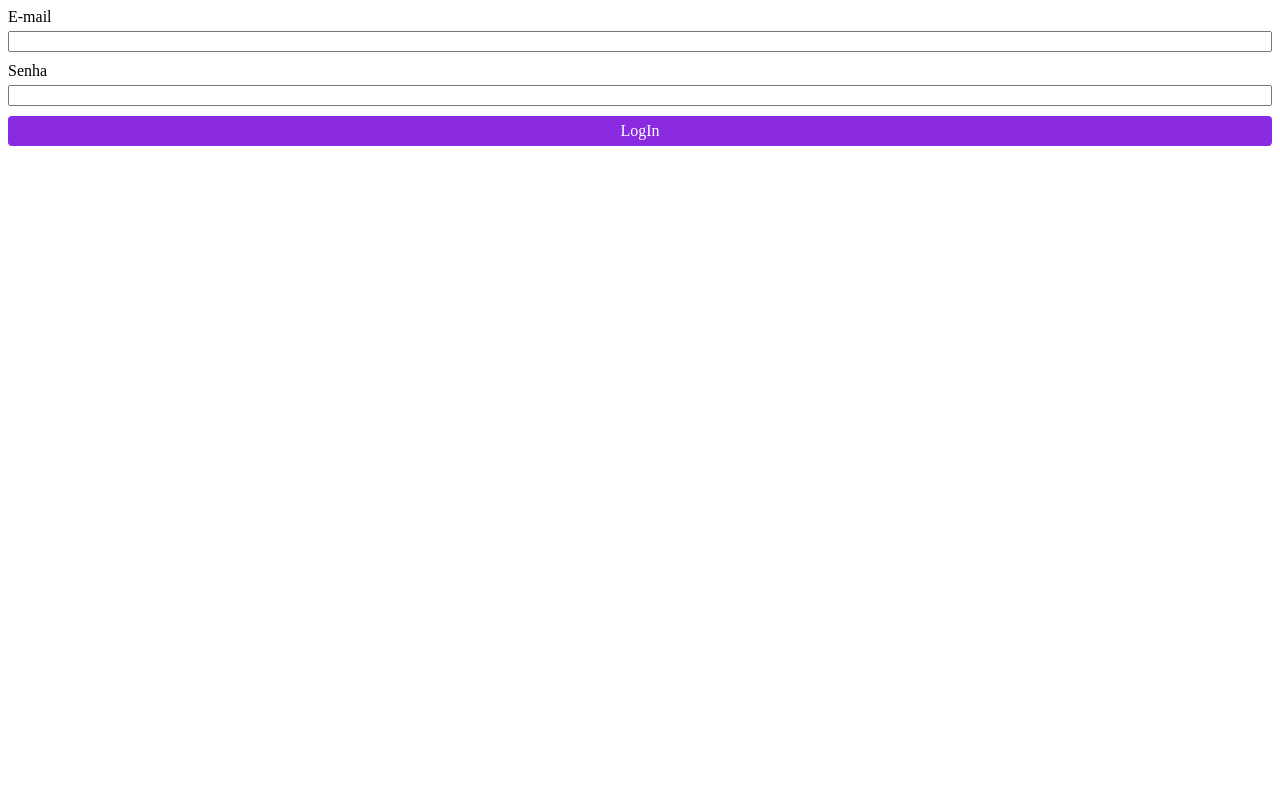
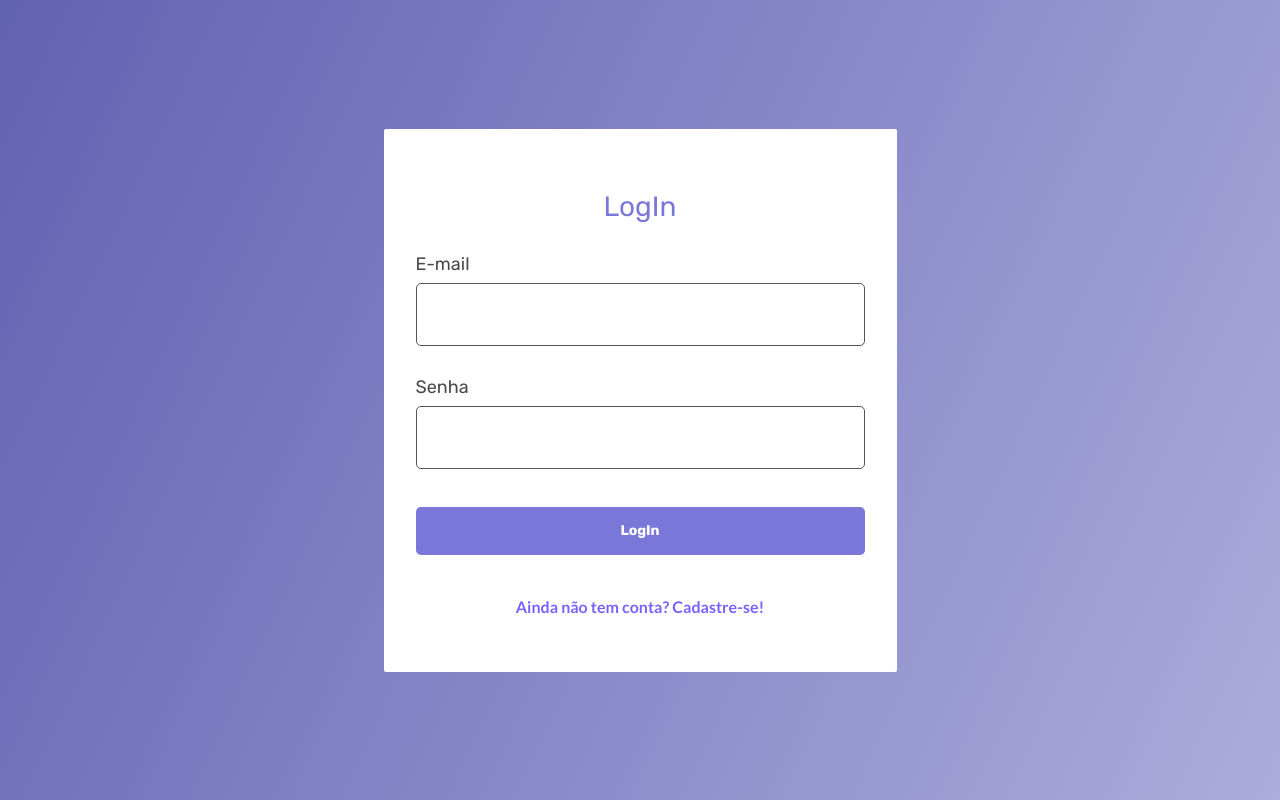
Before and after one commit to devRafaCoelho/register-login-logout, a React (Vite) app in the folder frontend/: page / in a window 1280 px wide. Built offline with nearby package versions, Linux system fonts and the light colour scheme.

Commit message:
created initial style

```diff
--- a/frontend/index.html
+++ b/frontend/index.html
@@ -4,6 +4,10 @@
 <head>
   <meta charset="UTF-8" />
   <link rel="icon" type="image/svg+xml" href="/vite.svg" />
+  <link rel="preconnect" href="https://fonts.googleapis.com">
+  <link rel="preconnect" href="https://fonts.gstatic.com" crossorigin>
+  <link href="https://fonts.googleapis.com/css2?family=Lato:wght@400;700&family=Rubik:wght@400;700&display=swap"
+    rel="stylesheet">
   <meta name="viewport" content="width=device-width, initial-scale=1.0" />
   <title>Register-LogIn-LogOut</title>
 </head>
--- a/frontend/src/components/FormLogIn/index.jsx
+++ b/frontend/src/components/FormLogIn/index.jsx
@@ -5,7 +5,7 @@ import * as yup from 'yup';
 import { Form, InputContainer, Button } from './styles';
 import api from '../../services/api'
 import { setItem, getItem } from '../../utils/storage';
-import { useNavigate } from 'react-router-dom';
+import { Link, useNavigate } from 'react-router-dom';
 
 export default function CardLogin() {
     const schema = yup.object().shape({
@@ -50,6 +50,8 @@ export default function CardLogin() {
 
     return (
         <Form onSubmit={handleSubmit(onSubmit)}>
+            <h1>LogIn</h1>
+
             <InputContainer>
                 <label htmlFor="email">E-mail</label>
                 <input
@@ -71,6 +73,10 @@ export default function CardLogin() {
             </InputContainer>
 
             <Button>LogIn</Button>
+
+            <p>
+                Ainda não tem conta? <Link to='/cadastro'>Cadastre-se!</Link>
+            </p>
         </Form>
     );
 }
--- a/frontend/src/components/FormLogIn/styles.js
+++ b/frontend/src/components/FormLogIn/styles.js
@@ -1,27 +1,103 @@
 import styled from "styled-components";
 
 export const Form = styled.form`
+    width: 513px;
+    margin: 50px 0;
+    padding: 0 32px;
+
     display: flex;
     flex-direction: column;
-    gap: 10px;
+    align-items: center;
+    gap: 31px;
+
+    border-radius: 2px;
+    background-color: #ffffff;
+
+    h1 {
+        margin: 61px 0 0;
+
+        font-size: 1.75rem;
+        line-height: 2.0625rem;
+        font-weight: 500;
+
+        color: #7978d9;
+    }
+
+    p {
+        margin-bottom: 57px;
+
+        font-weight: 700;
+        font-size: 0.875;
+        line-height: 1.0625rem;
+        font-family: "Lato", sans-serif;
+
+        color: #7b61ff;
+    }
+
+    a {
+        color: #7b61ff;
+
+        &:hover {
+            opacity: 0.7;
+        }
+    }
 `;
 
 export const InputContainer = styled.div`
+    width: 100%;
+
     display: flex;
     flex-direction: column;
-    gap: 5px;
+    gap: 8px;
+
+    color: #484848;
+
+    label {
+        font-size: 1.125rem;
+        line-height: 1.3125rem;
+    }
+
+    input {
+        height: 63px;
+        padding: 0 24px;
+
+        display: flex;
+        align-items: center;
+
+        font-size: 1.125rem;
+        line-height: 1.3125rem;
+
+        border-radius: 5px;
+        border: 1px solid #555555;
+        color: #000000;
+        background-color: #ffffff;
+    }
 `;
+
 export const Button = styled.button`
     all: unset;
     box-sizing: border-box;
 
-    min-height: 30px;
+    width: 100%;
+    height: 48px;
+    margin: 7px 0 12px;
 
     display: flex;
     align-items: center;
     justify-content: center;
 
-    border-radius: 4px;
-    background-color: blueviolet;
-    color: white;
+    font-weight: 700;
+    font-size: 0.875rem;
+    line-height: 1.0625rem;
+
+    border-radius: 5px;
+    cursor: pointer;
+    transition: all 0.1s ease-in;
+
+    color: #ffffff;
+    background-color: #7978d9;
+
+    &:hover {
+        opacity: 0.9;
+    }
 `;
--- a/frontend/src/components/FormRegister/index.jsx
+++ b/frontend/src/components/FormRegister/index.jsx
@@ -1,5 +1,5 @@
 import React from 'react';
-import { useNavigate } from 'react-router-dom'
+import { Link, useNavigate } from 'react-router-dom'
 import { Form, InputContainer, Button } from './styles';
 import api from '../../services/api';
 import { useForm } from 'react-hook-form';
@@ -37,6 +37,8 @@ export default function FormRegister() {
 
     return (
         <Form onSubmit={handleSubmit(onSubmit)}>
+            <h1>Register</h1>
+
             <InputContainer>
                 <label htmlFor="nome">Nome</label>
                 <input
@@ -80,6 +82,10 @@ export default function FormRegister() {
             <Button>
                 Register
             </Button>
+
+            <p>
+                Já tem cadastro? <Link to='/'>Clique Aqui!</Link>
+            </p>
         </Form>
     );
 }
--- a/frontend/src/components/FormRegister/styles.js
+++ b/frontend/src/components/FormRegister/styles.js
@@ -1,27 +1,103 @@
 import styled from "styled-components";
 
 export const Form = styled.form`
+    width: 531px;
+    margin: 50px 10px;
+    padding: 0 32px;
+
     display: flex;
     flex-direction: column;
-    gap: 10px;
+    align-items: center;
+    gap: 31px;
+
+    border-radius: 2px;
+    background-color: #ffffff;
+
+    h1 {
+        margin: 61px 0 0;
+
+        font-size: 1.75rem;
+        line-height: 2.0625rem;
+        font-weight: 500;
+
+        color: #7978d9;
+    }
+
+    p {
+        margin-bottom: 57px;
+
+        font-weight: 700;
+        font-size: 0.875;
+        line-height: 1.0625rem;
+        font-family: "Lato", sans-serif;
+
+        color: #7b61ff;
+    }
+
+    a {
+        color: #7b61ff;
+
+        &:hover {
+            opacity: 0.7;
+        }
+    }
 `;
 
 export const InputContainer = styled.div`
+    width: 100%;
+
     display: flex;
     flex-direction: column;
-    gap: 5px;
+    gap: 8px;
+
+    color: #484848;
+
+    label {
+        font-size: 1.125rem;
+        line-height: 1.3125rem;
+    }
+
+    input {
+        height: 63px;
+        padding: 0 24px;
+
+        display: flex;
+        align-items: center;
+
+        font-size: 1.125rem;
+        line-height: 1.3125rem;
+
+        border-radius: 5px;
+        border: 1px solid #555555;
+        color: #000000;
+        background-color: #ffffff;
+    }
 `;
+
 export const Button = styled.button`
     all: unset;
     box-sizing: border-box;
 
-    min-height: 30px;
+    width: 100%;
+    height: 48px;
+    margin: 7px 0 12px;
 
     display: flex;
     align-items: center;
     justify-content: center;
 
-    border-radius: 4px;
-    background-color: blueviolet;
-    color: white;
+    font-weight: 700;
+    font-size: 0.875rem;
+    line-height: 1.0625rem;
+
+    border-radius: 5px;
+    cursor: pointer;
+    transition: all 0.1s ease-in;
+
+    color: #ffffff;
+    background-color: #7978d9;
+
+    &:hover {
+        opacity: 0.9;
+    }
 `;
--- a/frontend/src/main.jsx
+++ b/frontend/src/main.jsx
@@ -2,11 +2,13 @@ import React from 'react';
 import ReactDOM from 'react-dom/client';
 import { BrowserRouter } from 'react-router-dom';
 import RotasPrincipais from './routes';
+import GlobalStyles from "./styles/GlobalStyles";
 
 ReactDOM.createRoot(document.getElementById('root')).render(
   <React.StrictMode>
     <BrowserRouter>
       <RotasPrincipais />
+      <GlobalStyles />
     </BrowserRouter>
   </React.StrictMode>
 )
--- a/frontend/src/pages/Home/index.jsx
+++ b/frontend/src/pages/Home/index.jsx
@@ -6,6 +6,7 @@ export default function HomePage() {
     return (
         <Container>
             <h1>Home Page</h1>
+
             <Button onClick={logOut}>
                 LogOut
             </Button>
--- a/frontend/src/pages/Home/styles.js
+++ b/frontend/src/pages/Home/styles.js
@@ -1,4 +1,53 @@
 import styled from "styled-components";
 
-export const Container = styled.div``;
-export const Button = styled.button``;
+export const Container = styled.div`
+    width: 531px;
+    margin: 50px 10px;
+    padding: 0 32px;
+
+    display: flex;
+    flex-direction: column;
+    align-items: center;
+    gap: 31px;
+
+    border-radius: 2px;
+    background-color: #ffffff;
+
+    h1 {
+        margin: 30px 0 0;
+
+        font-size: 1.75rem;
+        line-height: 2.0625rem;
+        font-weight: 500;
+
+        color: #7978d9;
+    }
+`;
+
+export const Button = styled.button`
+    all: unset;
+    box-sizing: border-box;
+
+    width: 100%;
+    height: 48px;
+    margin: 7px 0 12px;
+
+    display: flex;
+    align-items: center;
+    justify-content: center;
+
+    font-weight: 700;
+    font-size: 0.875rem;
+    line-height: 1.0625rem;
+
+    border-radius: 5px;
+    cursor: pointer;
+    transition: all 0.1s ease-in;
+
+    color: #ffffff;
+    background-color: #7978d9;
+
+    &:hover {
+        opacity: 0.9;
+    }
+`;
--- a/frontend/src/pages/Register/styles.js
+++ b/frontend/src/pages/Register/styles.js
@@ -1,3 +1,6 @@
 import styled from "styled-components";
 
-export const Container = styled.div``;
+export const Container = styled.div`
+    width: 100%;
+    min-height: 100vh;
+`;
--- a/frontend/src/styles/GlobalStyles.js
+++ b/frontend/src/styles/GlobalStyles.js
@@ -5,7 +5,7 @@ export default createGlobalStyle`
         margin: 0;
         padding: 0;
         box-sizing: border-box;
-
+        text-decoration: none;
     }
 
     body {
@@ -14,5 +14,9 @@ export default createGlobalStyle`
         flex-direction: column;
         align-items: center;
         justify-content: center;
+        font-family: 'Rubik', sans-serif;
+        background: linear-gradient(115deg,
+            rgba(58, 58, 158, 0.8),
+            rgba(136, 136, 206, 0.7));
     }
 `;
```
